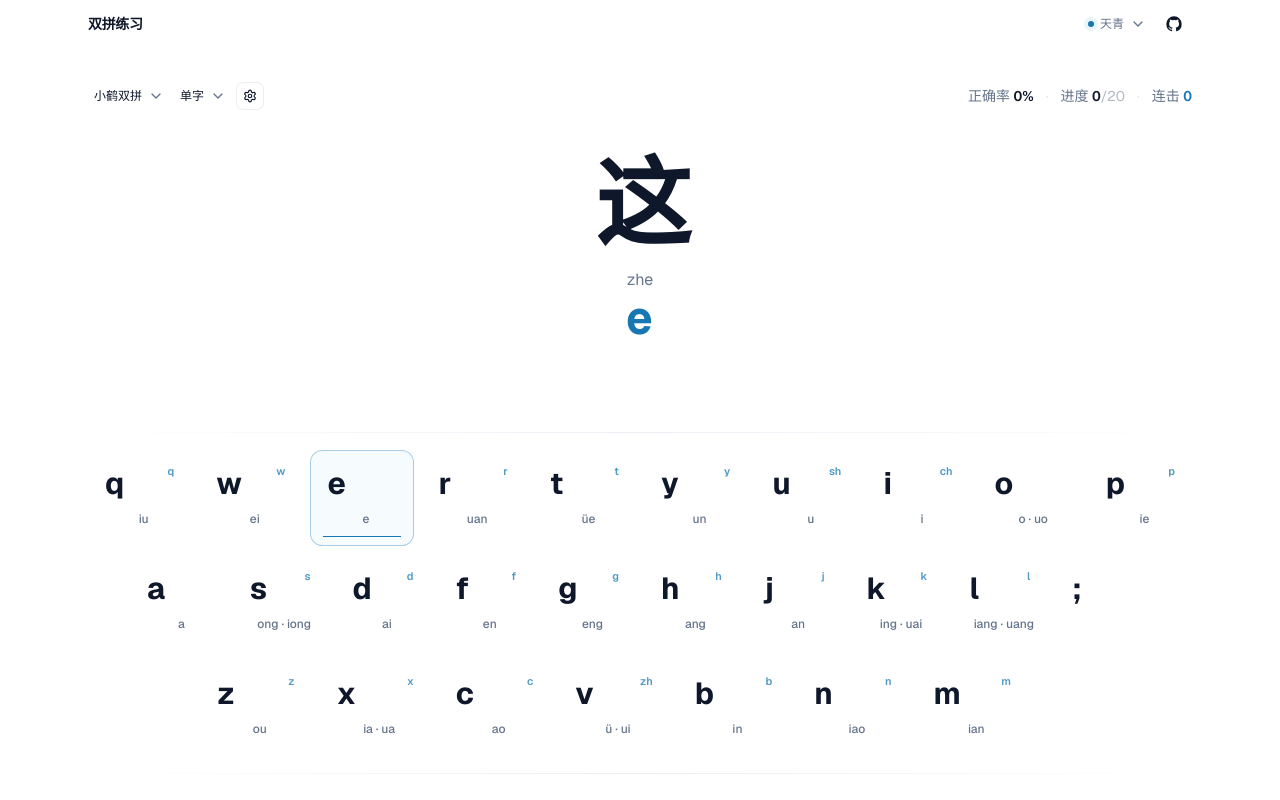
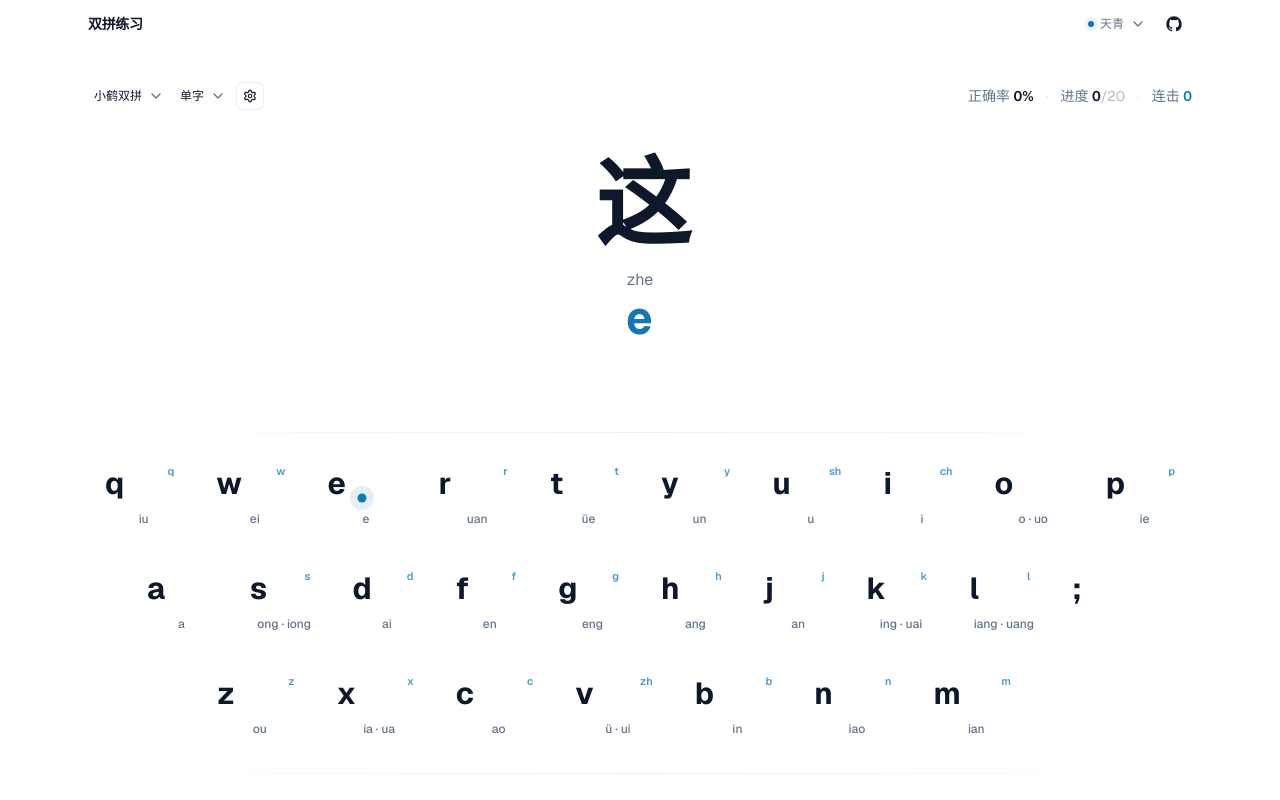
Before and after one commit to sharebravery/shuangpin-practice, a Next.js app: page / in a window 1280 px wide. Both pictures are taken after a click on the button "e e". Shown: the top 800 px of the page. Built offline with nearby package versions, Linux system fonts and the light colour scheme.

Commit message:
feat(trace): use minimal point feedback in score layout

```diff
--- a/src/features/practice/keyboard-map.tsx
+++ b/src/features/practice/keyboard-map.tsx
@@ -36,6 +36,17 @@ interface KeyContent {
   finals: string[];
 }
 
+interface TracePoint {
+  x: number;
+  y: number;
+  index: number;
+}
+
+interface TraceGeometry {
+  path: string | null;
+  points: TracePoint[];
+}
+
 function buildKeyContent(scheme: {
   initials: Record<string, string>;
   finals: Record<string, string>;
@@ -60,6 +71,7 @@ interface KeyboardMapProps {
   activeKey: string | null;
   typedKeys: string[];
   traceKeys: string[];
+  traceErrorIndexes: number[];
   correctKeys: string[];
   errorKeys: string[];
   onKeyClick: (key: string) => void;
@@ -72,6 +84,7 @@ export function KeyboardMap({
   activeKey,
   typedKeys,
   traceKeys,
+  traceErrorIndexes,
   correctKeys,
   errorKeys,
   onKeyClick,
@@ -84,51 +97,64 @@ export function KeyboardMap({
   const typedSet = new Set(typedKeys);
   const correctSet = new Set(correctKeys);
   const errorSet = new Set(errorKeys);
+  const traceErrorSet = new Set(traceErrorIndexes);
 
   const fieldRef = useRef<HTMLDivElement>(null);
-  const [tracePath, setTracePath] = useState<string | null>(null);
+  const [traceGeometry, setTraceGeometry] = useState<TraceGeometry>({
+    path: null,
+    points: [],
+  });
 
   const updateTrace = useCallback(() => {
-    if (!showTrace || traceKeys.length < 2 || !fieldRef.current) {
-      setTracePath(null);
-      return;
-    }
-
-    const [firstKey, secondKey] = traceKeys;
-    if (!firstKey || !secondKey) {
-      setTracePath(null);
+    if (!showTrace || traceKeys.length === 0 || !fieldRef.current) {
+      setTraceGeometry({ path: null, points: [] });
       return;
     }
 
     const field = fieldRef.current;
-    const first = field.querySelector<HTMLElement>(`[data-keycap="${CSS.escape(firstKey)}"]`);
-    const second = field.querySelector<HTMLElement>(`[data-keycap="${CSS.escape(secondKey)}"]`);
-    if (!first || !second) {
-      setTracePath(null);
+    const fieldRect = field.getBoundingClientRect();
+    const points: TracePoint[] = [];
+
+    for (const [index, key] of traceKeys.slice(0, 2).entries()) {
+      const element = field.querySelector<HTMLElement>(
+        `[data-keycap="${CSS.escape(key)}"]`,
+      );
+      if (!element) continue;
+      const rect = element.getBoundingClientRect();
+      points.push({
+        x: rect.left - fieldRect.left + rect.width / 2,
+        y: rect.top - fieldRect.top + rect.height / 2,
+        index,
+      });
+    }
+
+    if (points.length < 2) {
+      setTraceGeometry({ path: null, points });
       return;
     }
 
-    const fieldRect = field.getBoundingClientRect();
-    const firstRect = first.getBoundingClientRect();
-    const secondRect = second.getBoundingClientRect();
-    const x1 = firstRect.left - fieldRect.left + firstRect.width / 2;
-    const y1 = firstRect.top - fieldRect.top + firstRect.height / 2;
-    const x2 = secondRect.left - fieldRect.left + secondRect.width / 2;
-    const y2 = secondRect.top - fieldRect.top + secondRect.height / 2;
+    const [first, second] = points;
+    const firstKey = traceKeys[0];
+    const secondKey = traceKeys[1];
 
     if (firstKey === secondKey) {
-      const loop = Math.max(28, firstRect.width * 0.38);
-      setTracePath(
-        `M ${x1} ${y1} C ${x1 + loop} ${y1 - loop}, ${x1 - loop} ${y1 - loop}, ${x1} ${y1}`,
+      const firstElement = field.querySelector<HTMLElement>(
+        `[data-keycap="${CSS.escape(firstKey ?? "")}"]`,
       );
+      const loop = Math.max(28, (firstElement?.getBoundingClientRect().width ?? 72) * 0.38);
+      setTraceGeometry({
+        points,
+        path: `M ${first.x} ${first.y} C ${first.x + loop} ${first.y - loop}, ${first.x - loop} ${first.y - loop}, ${first.x} ${first.y}`,
+      });
       return;
     }
 
-    const dx = x2 - x1;
+    const dx = second.x - first.x;
     const bend = Math.max(28, Math.abs(dx) * 0.14);
-    setTracePath(
-      `M ${x1} ${y1} C ${x1 + dx * 0.28} ${y1 - bend}, ${x2 - dx * 0.2} ${y2 + bend * 0.45}, ${x2} ${y2}`,
-    );
+    setTraceGeometry({
+      points,
+      path: `M ${first.x} ${first.y} C ${first.x + dx * 0.28} ${first.y - bend}, ${second.x - dx * 0.2} ${second.y + bend * 0.45}, ${second.x} ${second.y}`,
+    });
   }, [showTrace, traceKeys]);
 
   useEffect(() => {
@@ -139,6 +165,8 @@ export function KeyboardMap({
       window.removeEventListener("resize", updateTrace);
     };
   }, [layout, updateTrace]);
+
+  const traceHasError = traceErrorIndexes.length > 0;
 
   return (
     <div className="w-full overflow-x-auto pb-1" role="group" aria-label="双拼键位图">
@@ -156,17 +184,49 @@ export function KeyboardMap({
           </>
         )}
 
-        {showTrace && tracePath && (
+        {showTrace && traceGeometry.points.length > 0 && (
           <svg
-            className="pointer-events-none absolute inset-0 z-0 h-full w-full overflow-visible"
+            className={cn(
+              "pointer-events-none absolute inset-0 h-full w-full overflow-visible",
+              layout === "score" ? "z-20" : "z-0",
+            )}
             aria-hidden="true"
             data-input-trace
           >
-            <path
-              d={tracePath}
-              pathLength="1"
-              className="animate-[trace-draw_320ms_cubic-bezier(.22,.8,.2,1)_both] fill-none stroke-[var(--brand)] stroke-[2] opacity-80 [filter:drop-shadow(0_0_6px_color-mix(in_srgb,var(--brand)_35%,transparent))] [stroke-dasharray:1] [stroke-dashoffset:1]"
-            />
+            {traceGeometry.path && (
+              <path
+                d={traceGeometry.path}
+                pathLength="1"
+                className={cn(
+                  "animate-[trace-draw_260ms_cubic-bezier(.22,.8,.2,1)_both] fill-none stroke-[2] opacity-80 [filter:drop-shadow(0_0_5px_color-mix(in_srgb,currentColor_28%,transparent))] [stroke-dasharray:1] [stroke-dashoffset:1]",
+                  traceHasError ? "stroke-[var(--error)] text-[var(--error)]" : "stroke-[var(--brand)] text-[var(--brand)]",
+                )}
+              />
+            )}
+
+            {traceGeometry.points.map((point) => {
+              const error = traceErrorSet.has(point.index);
+              const tone = error ? "var(--error)" : "var(--brand)";
+              return (
+                <g key={`${point.index}-${point.x}-${point.y}`} data-trace-point data-trace-error={error ? "true" : "false"}>
+                  <circle
+                    cx={point.x}
+                    cy={point.y}
+                    r="12"
+                    fill={tone}
+                    opacity="0.12"
+                    className="animate-[trace-point_420ms_ease-out_both]"
+                  />
+                  <circle
+                    cx={point.x}
+                    cy={point.y}
+                    r="4.5"
+                    fill={tone}
+                    className="animate-[trace-point_420ms_ease-out_both]"
+                  />
+                </g>
+              );
+            })}
           </svg>
         )}
 
@@ -214,45 +274,36 @@ export function KeyboardMap({
                     aria-label={`键位 ${key}${keyContent ? `: ${[...keyContent.initials, ...keyContent.finals.map(displayFinal)].join(", ")}` : ""}`}
                     data-keycap={key}
                     data-active={isActive ? "true" : undefined}
+                    data-feedback={isError ? "error" : isCorrect ? "correct" : isTyped ? "typed" : undefined}
                     className={cn(
                       "group relative shrink-0 select-none border transition-[transform,background-color,border-color,box-shadow] duration-100",
                       layout === "score"
                         ? "h-[82px] w-full rounded-xl border-transparent bg-transparent sm:h-[92px] lg:h-[96px]"
                         : "flex h-14 w-10 flex-col items-center justify-center rounded-lg border-b-[3px] border-[var(--border)] bg-[var(--key)] shadow-sm sm:h-[88px] sm:w-[72px] sm:rounded-xl lg:h-[102px] lg:w-[86px] lg:rounded-[14px]",
-                      layout === "score" &&
-                        !disabled &&
-                        !isCorrect &&
-                        !isError &&
-                        "hover:bg-[var(--brand-soft)]/55",
+                      layout === "score" && !disabled && "hover:bg-[var(--brand-soft)]/35",
                       layout === "keyboard" &&
                         !disabled &&
                         !isCorrect &&
                         !isError &&
                         "hover:border-[var(--brand)]/55 hover:bg-[var(--key-hover)] hover:shadow-md",
-                      isTyped &&
+                      layout === "keyboard" &&
+                        isTyped &&
                         !isCorrect &&
                         !isError &&
-                        (layout === "score"
-                          ? "border-[var(--brand)]/35 bg-[var(--brand-soft)]/45"
-                          : "border-[var(--brand)]/70 bg-[var(--brand-soft)]"),
-                      isCorrect && "border-[var(--brand)] bg-[var(--brand-soft)]",
-                      isError && "border-[var(--error)] bg-[var(--error-soft)]",
-                      isActive && layout === "score" && "translate-y-px",
-                      isActive &&
-                        layout === "keyboard" &&
+                        "border-[var(--brand)]/70 bg-[var(--brand-soft)]",
+                      layout === "keyboard" &&
+                        isCorrect &&
+                        "border-[var(--brand)] bg-[var(--brand-soft)]",
+                      layout === "keyboard" &&
+                        isError &&
+                        "border-[var(--error)] bg-[var(--error-soft)]",
+                      layout === "keyboard" &&
+                        isActive &&
                         "translate-y-[3px] scale-[0.975] shadow-none ring-2 ring-[var(--brand)]/35 ring-offset-1 ring-offset-background",
                     )}
                   >
                     {layout === "score" && (
-                      <span
-                        className={cn(
-                          "pointer-events-none absolute bottom-2 left-3 right-3 h-px origin-center scale-x-[0.38] bg-border/70 opacity-0 transition-all duration-150",
-                          !disabled && "group-hover:scale-x-100 group-hover:opacity-100",
-                          (isTyped || isCorrect || isActive) &&
-                            "scale-x-100 bg-[var(--brand)] opacity-100",
-                          isError && "scale-x-100 bg-[var(--error)] opacity-100",
-                        )}
-                      />
+                      <span className="pointer-events-none absolute bottom-2 left-3 right-3 h-px origin-center scale-x-[0.38] bg-border/70 opacity-0 transition-all duration-150 group-hover:scale-x-100 group-hover:opacity-100" />
                     )}
 
                     {keyContent && keyContent.initials.length > 0 && (
```
